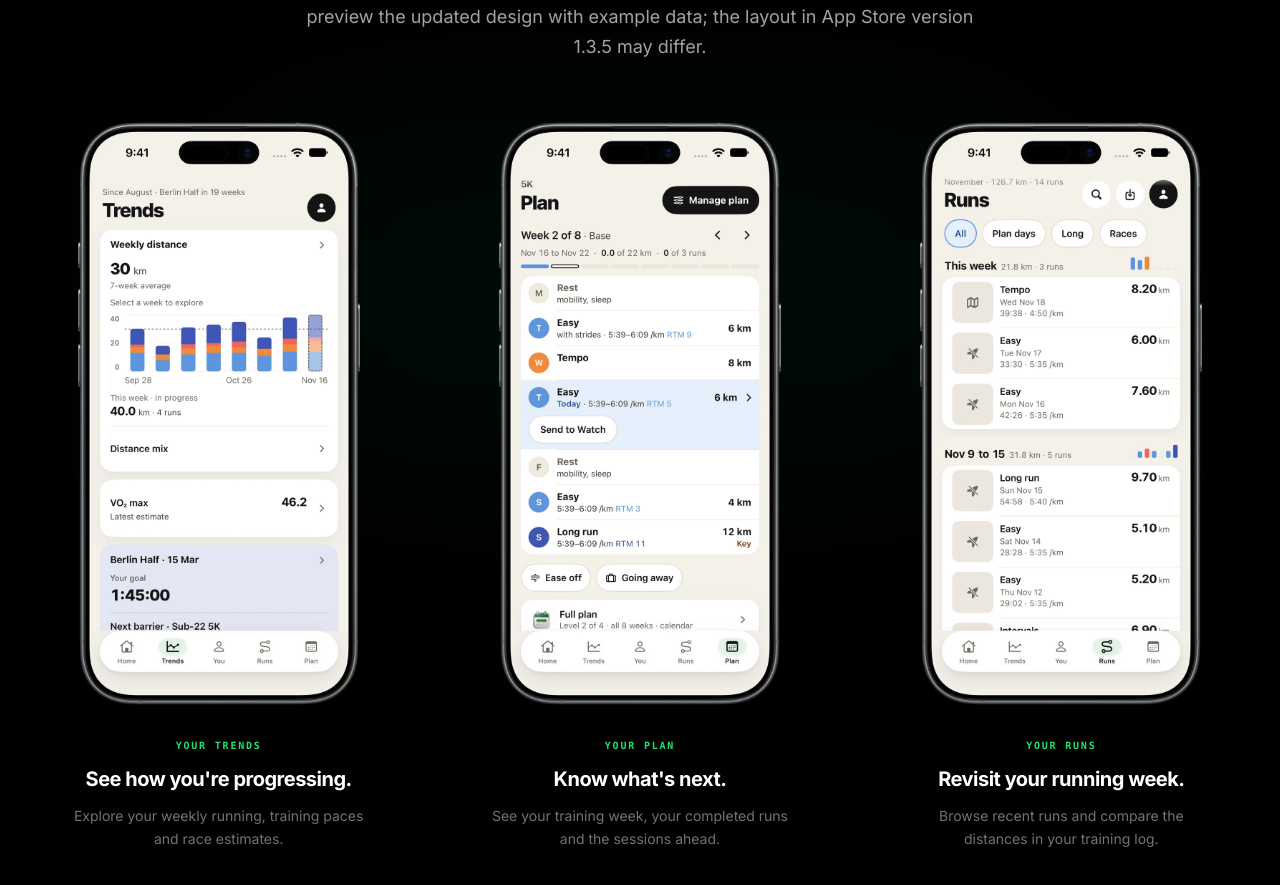
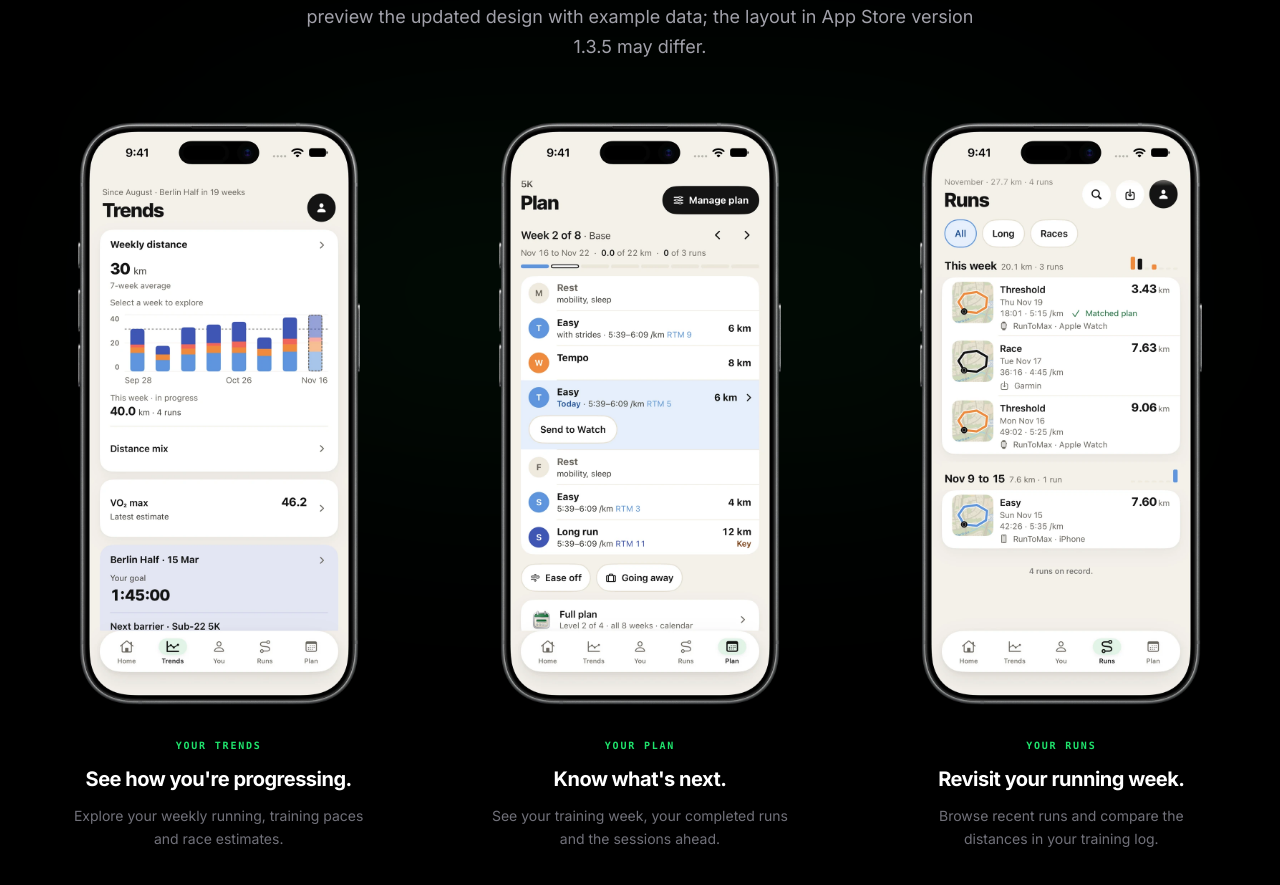
Before and after one commit to hidai25/runtomax_landing_page, a Next.js app: page / in a window 1280 px wide. Shown: the part 1306-2191 px from the top of the page. Built offline with nearby package versions, Linux system fonts and the light colour scheme.

Commit message:
Show route maps in the homepage Runs screenshot

```diff
--- a/app/(en)/page.tsx
+++ b/app/(en)/page.tsx
@@ -76,9 +76,9 @@ const journey = [
 ];
 
 const phoneShots = [
-  { src: "iphone17-trends-en.webp", tag: "Your trends", title: "See how you're progressing.", desc: "Explore your weekly running, training paces and race estimates." },
-  { src: "iphone17-plan-en.webp", tag: "Your plan", title: "Know what's next.", desc: "See your training week, your completed runs and the sessions ahead." },
-  { src: "iphone17-runs-en.webp", tag: "Your runs", title: "Revisit your running week.", desc: "Browse recent runs and compare the distances in your training log." },
+  { src: "iphone17-trends-en.webp", alt: "RunToMax weekly running distance chart on iPhone", tag: "Your trends", title: "See how you're progressing.", desc: "Explore your weekly running, training paces and race estimates." },
+  { src: "iphone17-plan-en.webp", alt: "RunToMax weekly training plan on iPhone", tag: "Your plan", title: "Know what's next.", desc: "See your training week, your completed runs and the sessions ahead." },
+  { src: "iphone17-runs-routes-en.webp", alt: "RunToMax Runs list on iPhone with route maps beside four outdoor runs", tag: "Your runs", title: "Revisit your running week.", desc: "Browse recent runs and compare the distances in your training log." },
 ];
 
 export default function RunToMaxLanding() {
@@ -155,7 +155,7 @@ export default function RunToMaxLanding() {
                 <img
                   src={`${BASE}/${shot.src}`}
                   {...dimensions[shot.src as keyof typeof dimensions]}
-                  alt={`RunToMax iPhone ${shot.tag.toLowerCase()} screen`}
+                  alt={shot.alt}
                   className="h-auto w-full"
                   loading={index === 0 ? "eager" : "lazy"}
                 />
--- a/app/_lib/image-dimensions.json
+++ b/app/_lib/image-dimensions.json
@@ -52,6 +52,10 @@
     "height": 1656
   },
   "iphone17-runs-en.webp": {
+    "width": 810,
+    "height": 1656
+  },
+  "iphone17-runs-routes-en.webp": {
     "width": 810,
     "height": 1656
   },
```
Also changed, not shown: public/iphone17-runs-routes-en.webp (added).
